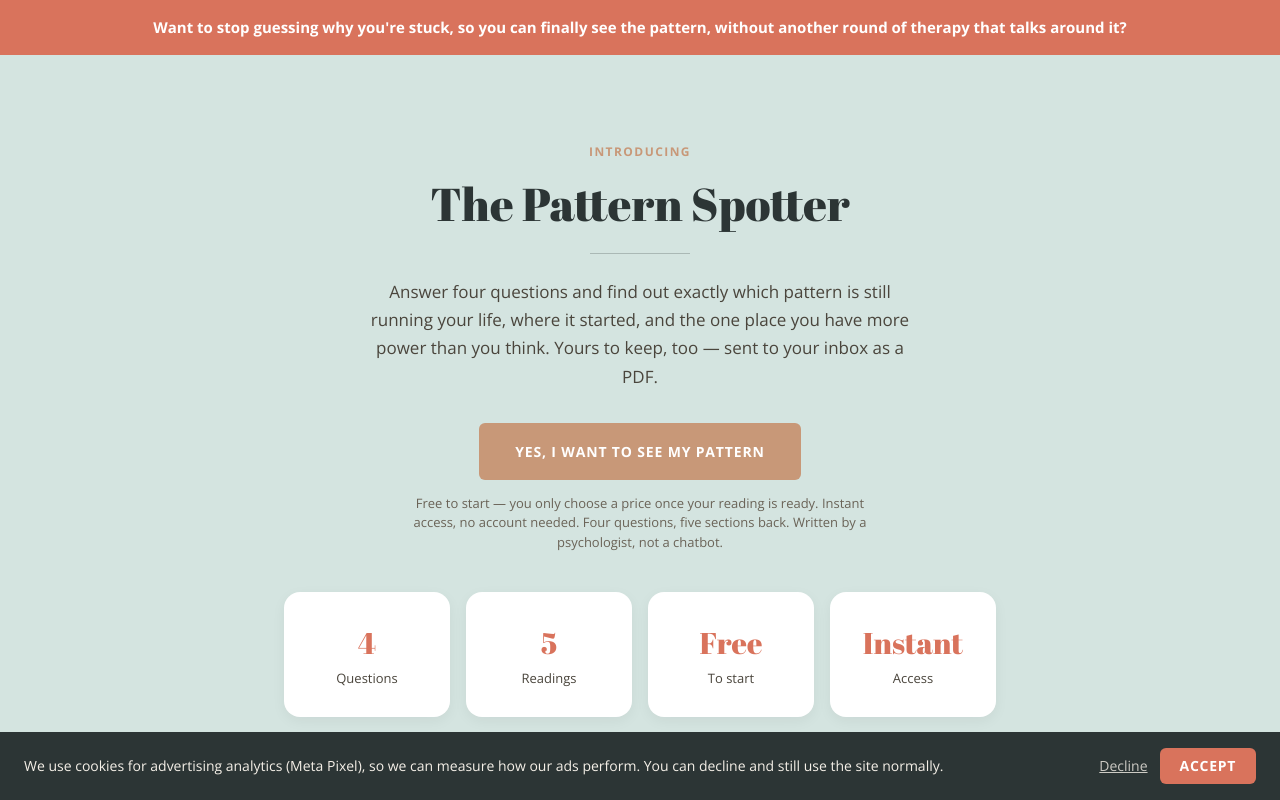
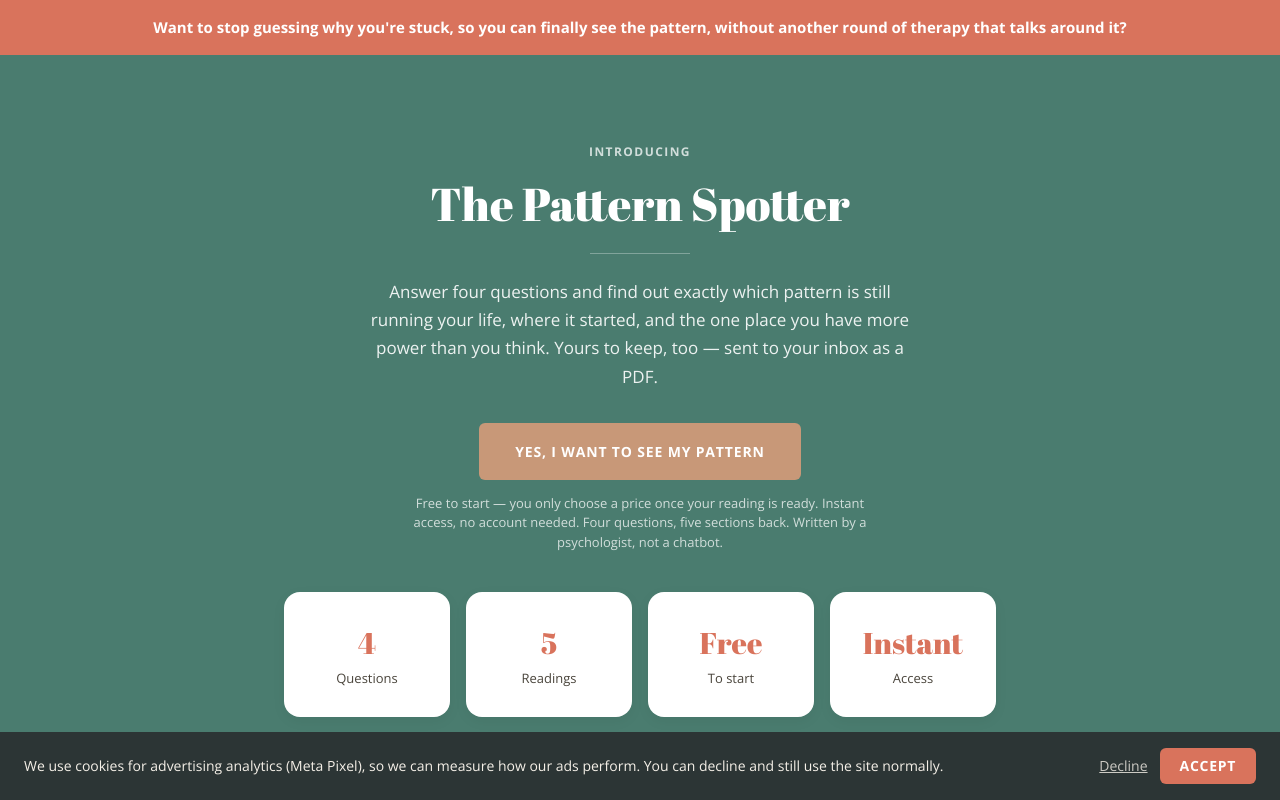
Before and after one commit to Beyondpsychology/pattern-spotter, a Next.js app: page / in a window 1280 px wide. Shown: the top 800 px of the page. Built offline with nearby package versions, Linux system fonts and the light colour scheme.

Commit message:
Try a sage green hero background (pending approval)
Swaps the hero section from mint to the existing --sage token
(#4a7c6f) with white text, keeping button colors unchanged. Not
pushed to main yet - waiting on sign-off on the color before it goes
live on the salespage.

```diff
--- a/app/page.tsx
+++ b/app/page.tsx
@@ -201,12 +201,12 @@ export default function PatternSpotterSalespageV2() {
       </div>
 
       {/* HERO */}
-      <section className="ps2-section mint">
+      <section className="ps2-section sage">
         <div className="ps2-container">
-          <p className="ps2-eyebrow">Introducing</p>
-          <h1 className="ps2-h1 ps2-h">The Pattern Spotter</h1>
-          <div className="ps2-divider" />
-          <p className="ps2-sub">
+          <p className="ps2-eyebrow" style={{ color: "rgba(255,255,255,0.75)" }}>Introducing</p>
+          <h1 className="ps2-h1 ps2-h" style={{ color: "#fff" }}>The Pattern Spotter</h1>
+          <div className="ps2-divider" style={{ background: "rgba(255,255,255,0.3)" }} />
+          <p className="ps2-sub" style={{ color: "rgba(255,255,255,0.9)" }}>
             Answer four questions and find out exactly which pattern is still running your life, where it started, and the one place you have more power than you think. Yours to keep, too — sent to your inbox as a PDF.
           </p>
           <div className="ps2-cta-wrap">
```
